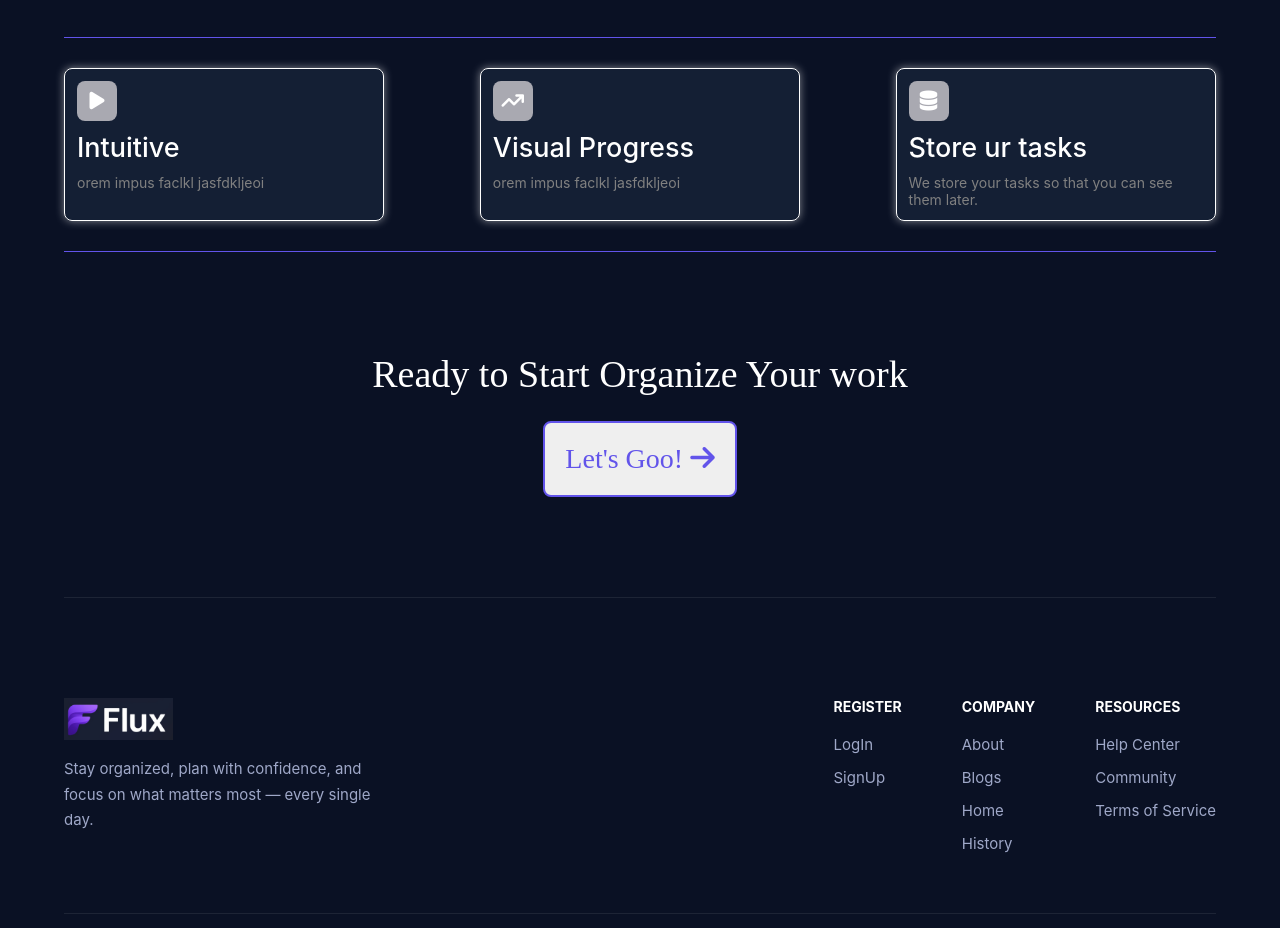
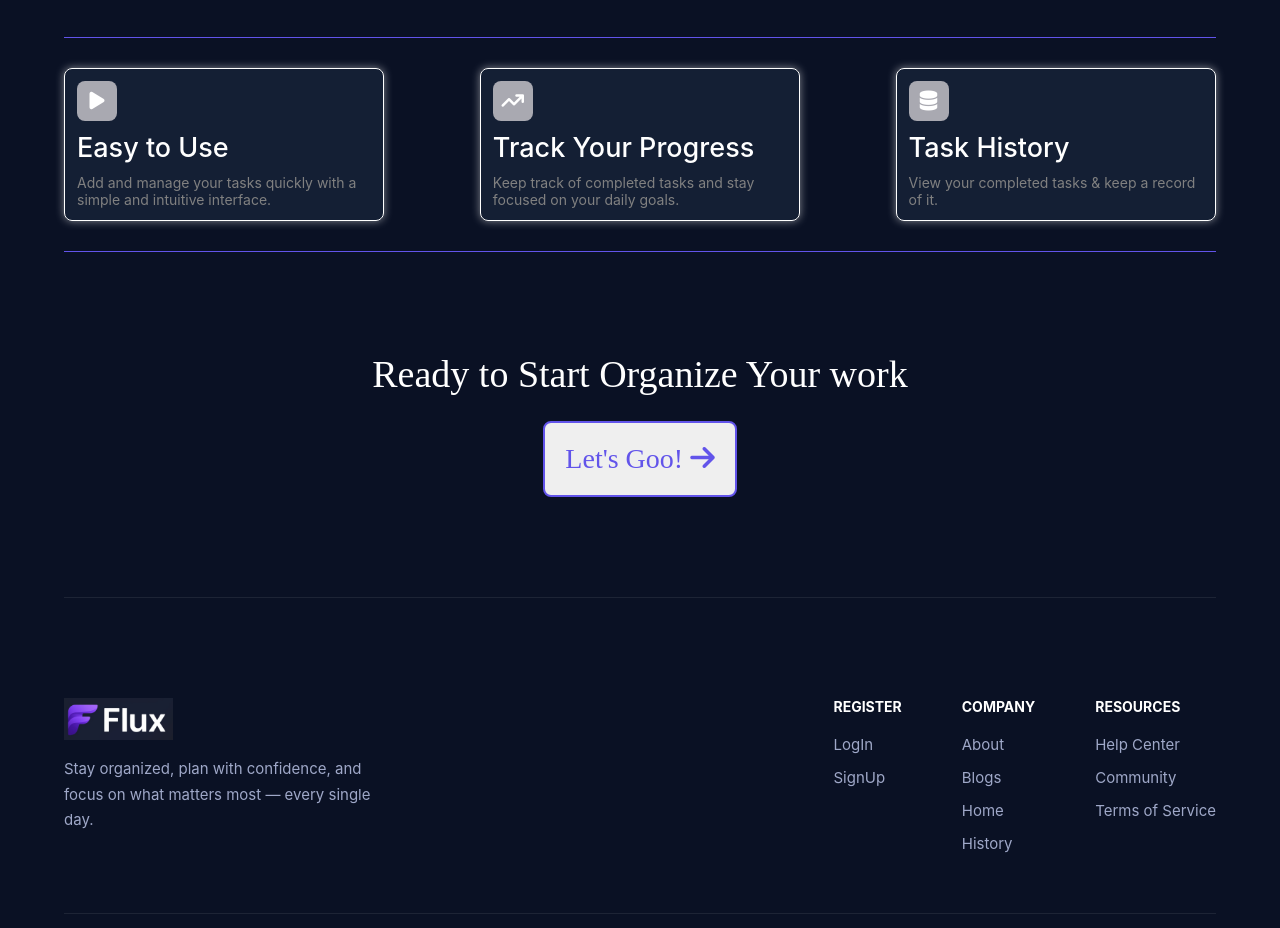
Before and after one commit to hemant01010-bansal/Flux, a React (Vite) app in the folder taskVerse/: page / in a window 1280 px wide. Shown: the part 1920-2848 px from the top of the page. Built offline with nearby package versions, Linux system fonts and the light colour scheme.

Commit message:
change text of p tags

```diff
--- a/taskVerse/src/components/Features.jsx
+++ b/taskVerse/src/components/Features.jsx
@@ -44,26 +44,26 @@ function Features(){
         <div className="adCards">
             <div className="adCard">
                 <div className="adCardIcon"><i className="fa-solid fa-play" style={{color: "rgb(255, 255, 255)"}}></i></div>
-                <h2>Intuitive</h2>
-                <p>orem impus faclkl jasfdkljeoi </p>
+                <h2>Easy to Use</h2>
+                <p>Add and manage your tasks quickly with a simple and intuitive interface.</p>
             </div>
 
             <div className="adCard">
                 <div className="adCardIcon"><i className="fa-solid fa-arrow-trend-up" style={{color: "rgb(255, 255, 255)"}}></i>
                 </div>
-                <h2>Visual Progress</h2>
-                <p>orem impus faclkl jasfdkljeoi </p>
+                <h2>Track Your Progress</h2>
+                <p>Keep track of completed tasks and stay focused on your daily goals.</p>
             </div>
 
             <div className="adCard">
                 <div className="adCardIcon"><i className="fa-solid fa-database" style={{color: "rgb(255, 255, 255)"}}></i></div>
-                <h2>Store ur tasks</h2>
-                <p>We store your tasks so that you can see them later. </p>
+                <h2>Task History</h2>
+                <p>View your completed tasks & keep a record of it.</p>
             </div>
         </div>
 
         <div className="startWork">
-            <p>Ready to Start Organize Your work</p>
+            <div><p>Ready to Start Organize Your work</p></div>
             <button>Let's Goo! <i className="fa-solid fa-arrow-right" style={{color: "#6254EA"}}></i></button>
         </div>
         </>
```
